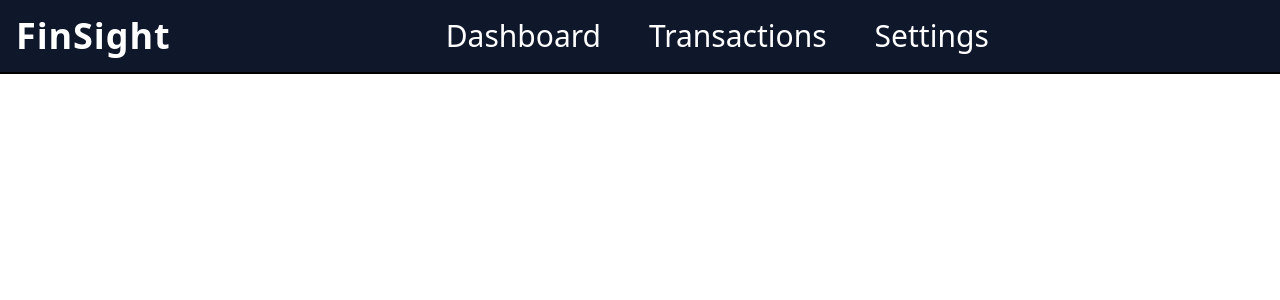
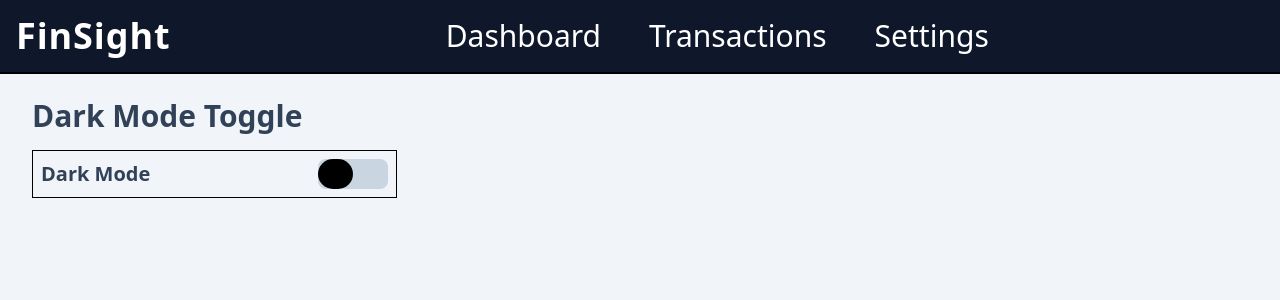
Before and after one commit to Amrit126/Finance-Dashboard, a React (Vite) app: page /settings in a window 1280 px wide. Shown: the top 300 px of the page. Built offline with nearby package versions, Linux system fonts and the light colour scheme.

Commit message:
Adding dark mode button logic in settings page

```diff
--- a/src/pages/settings/Settings.jsx
+++ b/src/pages/settings/Settings.jsx
@@ -1,10 +1,37 @@
+import { useState } from 'react'
 import { Header } from "../../components/Header";
 
 export function Settings() {
+    const [darkMode, setDarkMode] = useState(false)
+
+    function toggleButton() {
+        setDarkMode(isOn => {
+            return isOn ? false : true
+        })
+    }
+
     return (
         <>
             <title>Settings</title>
             <Header />
+            <div className="h-screen bg-slate-100 flex flex-col gap-4 px-8 py-6 text-xl
+            text-slate-700 font-bold">
+                {/*Dark mode toggle */}
+                <h2 className="text-3xl font-extrabold">Dark Mode Toggle</h2>
+                <div className="flex p-2 border border-black gap-8 w-full md:w-[30%] justify-between items-center">
+                    <p>Dark Mode</p>
+                    <div className={`h-[30px] w-[20%] relative rounded-lg
+                    ${darkMode ? 'bg-black' : 'bg-slate-300'} cursor-pointer`}
+                        onClick={toggleButton}
+                    >
+                        <div className={`absolute h-[30px] w-[50%] ${darkMode ? 'bg-white' : 'bg-black'}
+                        rounded-3xl ${darkMode ? 'translate-x-full' : 'translate-x-0'}
+                         transition-all duration-300`}>
+
+                        </div>
+                    </div>
+                </div>
+            </div>
         </>
     )
 }
```
